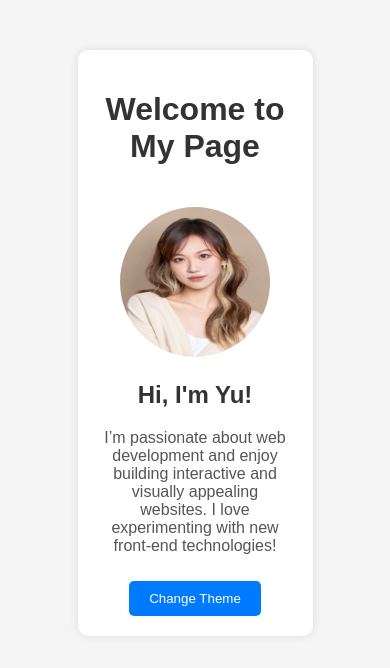
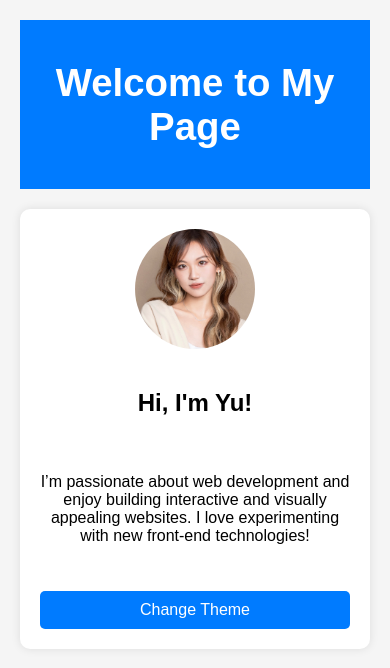
Before and after one commit to Mileyz023/cs5356-hw3-html-css, a plain HTML site: page index.html in a window 390 px wide. Drawn offline with Linux system fonts and the light colour scheme.

Commit message:
Update style.css

```diff
--- a/style.css
+++ b/style.css
@@ -7,29 +7,43 @@ body {
 }
 
 .container {
-    width: 50%;
+    max-width: 1200px;
     margin: auto;
     padding: 20px;
+}
+
+header {
+    background-color: #007BFF;
+    color: white;
+    padding: 20px;
+    font-size: 1.5em;
+}
+
+/* Profile Section with Flexbox */
+.profile {
+    display: flex;
+    flex-wrap: wrap;
+    align-items: center;
+    justify-content: center;
+    gap: 20px;
+    padding: 40px;
     background-color: white;
     border-radius: 10px;
     box-shadow: 0 0 10px rgba(0, 0, 0, 0.1);
-    margin-top: 50px;
+    margin: 20px auto;
+    max-width: 800px;
 }
 
-img {
+.profile img {
     width: 150px;
-    height: 150px;
+    height: 200px;
     border-radius: 50%;
-    margin-top: 20px;
+    object-fit: cover;
 }
 
-h1, h2 {
-    color: #333;
-}
-
-p {
-    font-size: 16px;
-    color: #555;
+.bio {
+    max-width: 400px;
+    text-align: left;
 }
 
 button {
@@ -40,19 +54,41 @@ button {
     cursor: pointer;
     border-radius: 5px;
     margin-top: 10px;
+    font-size: 1em;
 }
 
 button:hover {
     background-color: #0056b3;
 }
 
-/* Dark theme */
-.dark-mode {
-    background-color: #333;
-    color: white;
+
+@media (max-width: 768px) {
+    .profile {
+        flex-direction: column;
+        text-align: center;
+    }
+
+    .bio {
+        text-align: center;
+    }
 }
 
-.dark-mode .container {
-    background-color: #444;
-    box-shadow: 0 0 10px rgba(255, 255, 255, 0.2);
+@media (max-width: 480px) {
+    header {
+        font-size: 1.2em;
+        padding: 15px;
+    }
+
+    .profile {
+        padding: 20px;
+    }
+
+    .profile img {
+        width: 120px;
+        height: 120px;
+    }
+
+    button {
+        width: 100%;
+    }
 }
```
